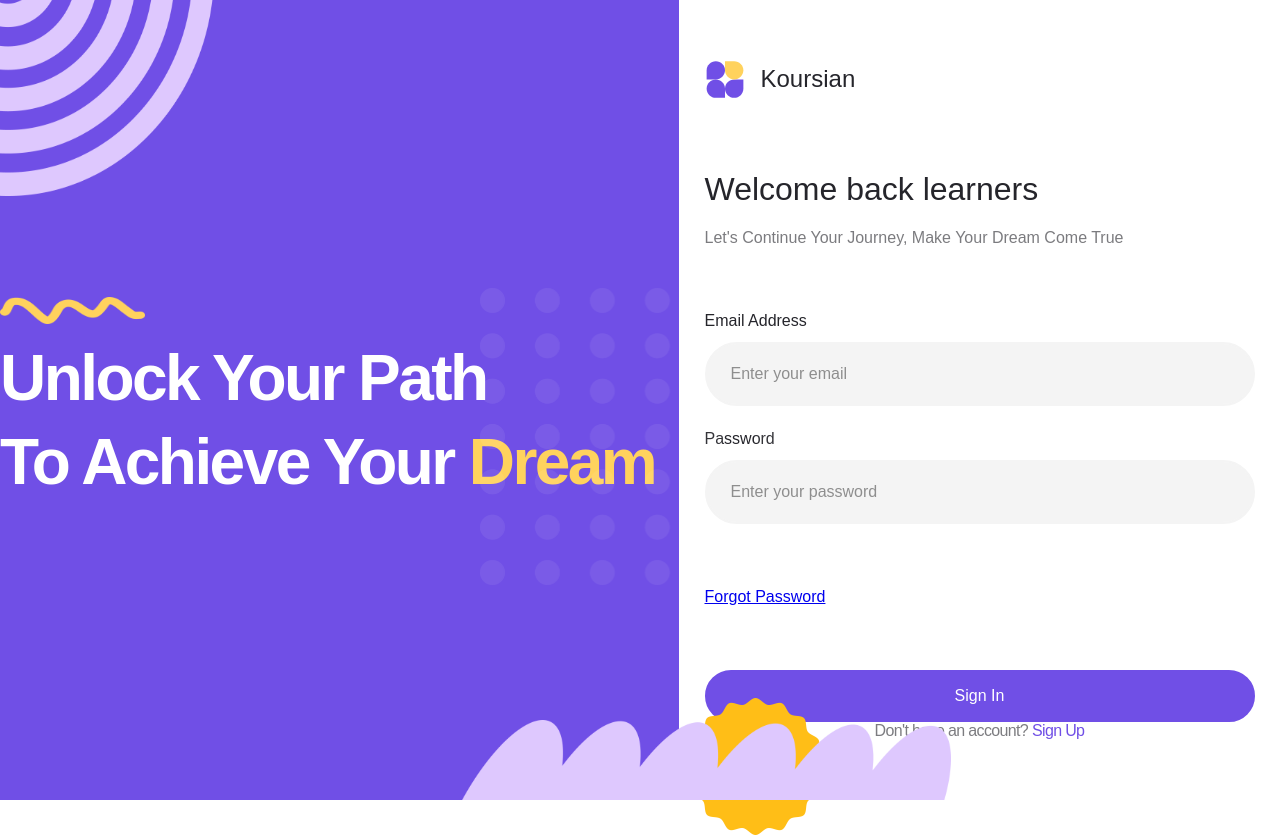
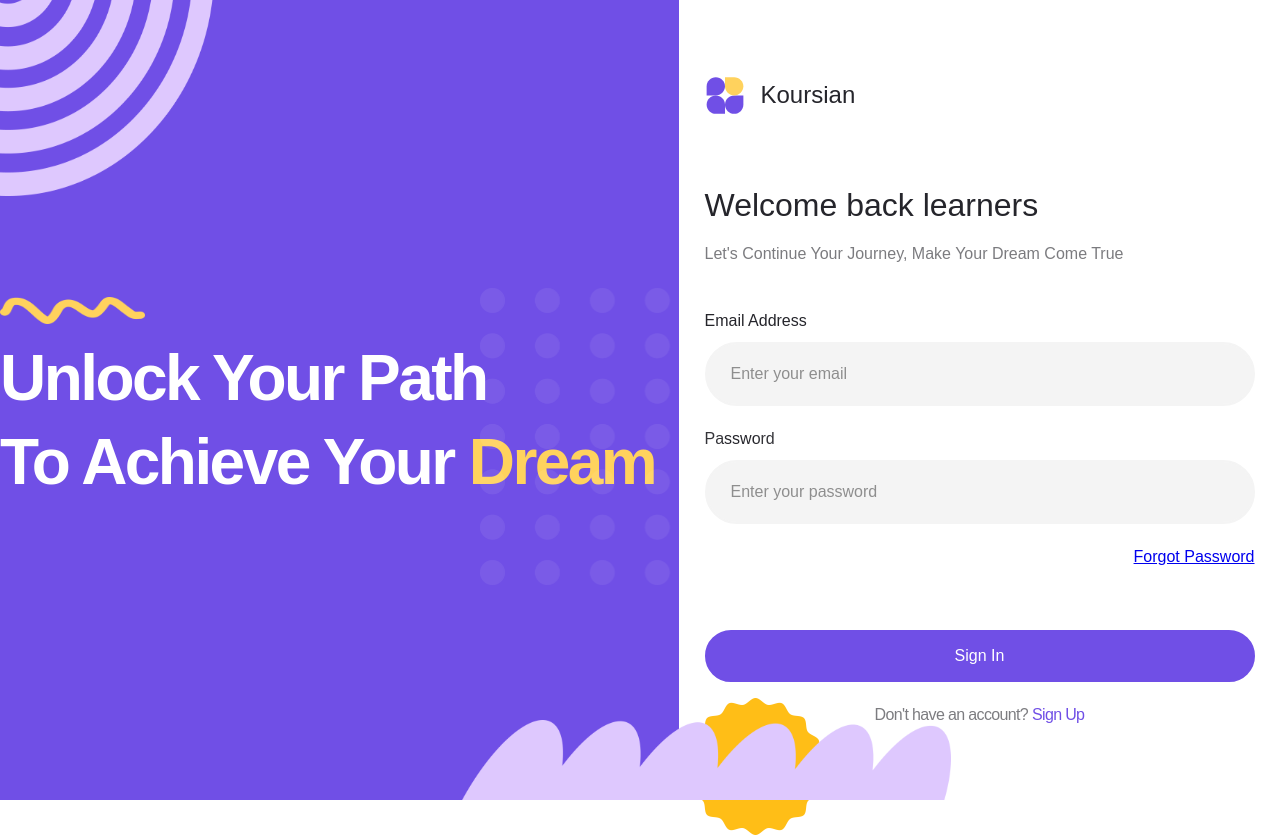
Before and after one commit to SiauwDyven16/Koursian, a plain HTML site: page FINAL/Koursian/sign-in.html in a window 1280 px wide. Drawn offline with Linux system fonts and the light colour scheme; a web font is replaced by a local one.

Commit message:
Sign In Done No Responsive

```diff
--- a/FINAL/Koursian/src/css/sign-in.css
+++ b/FINAL/Koursian/src/css/sign-in.css
@@ -139,13 +139,18 @@ body {
 .header-forgot {
     display: flex;
     flex-direction: column;
-    gap: var(--gap-xl);
+
+    gap: var(--gap-md);
+}
+
+.forgot-password {
+    text-align: right;
 }
 
 .header-input {
     display: flex;
     flex-direction: column;
-    gap: var(--gap-xl);
+    gap: var(--gap-lg);
 }
 
 .input-semua {
@@ -330,7 +335,7 @@ label {
 }
 
 /* ---------- Sign In & Sign Up ---------- */
-.sign-up-container {
+.sign-in-container {
     display: flex;
     flex-direction: column;
     gap: var(--gap-md);
```
